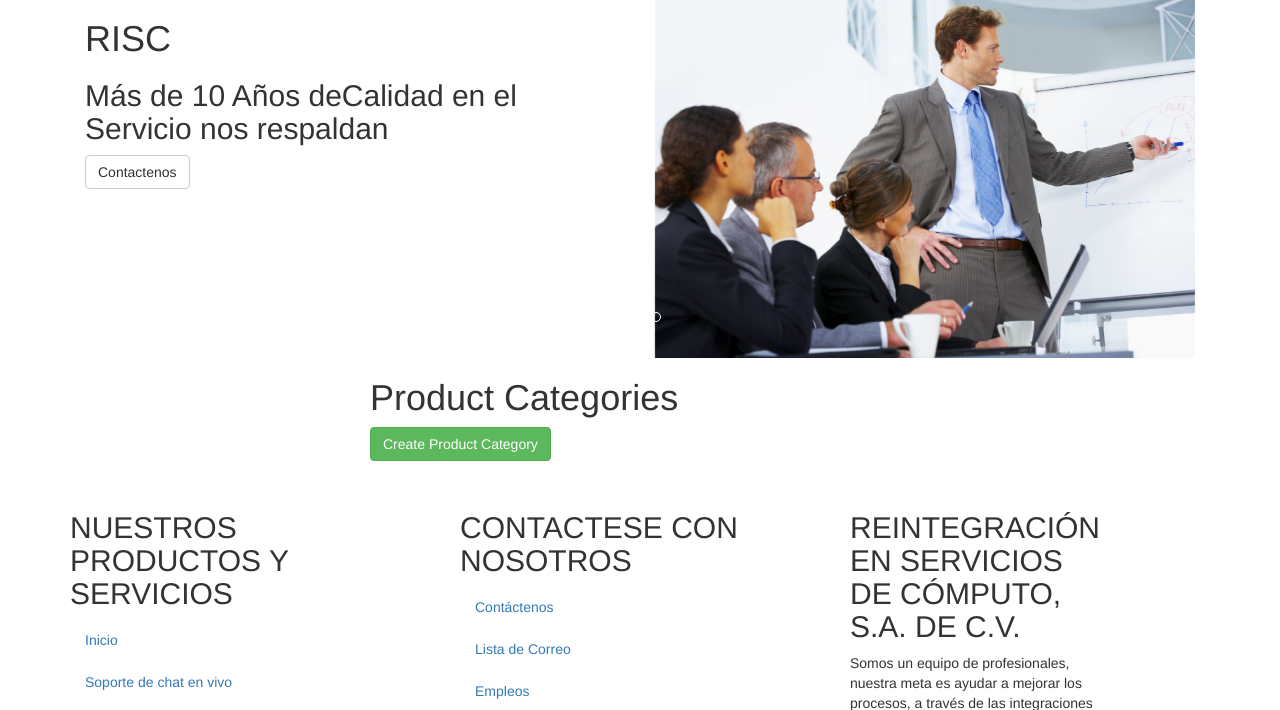
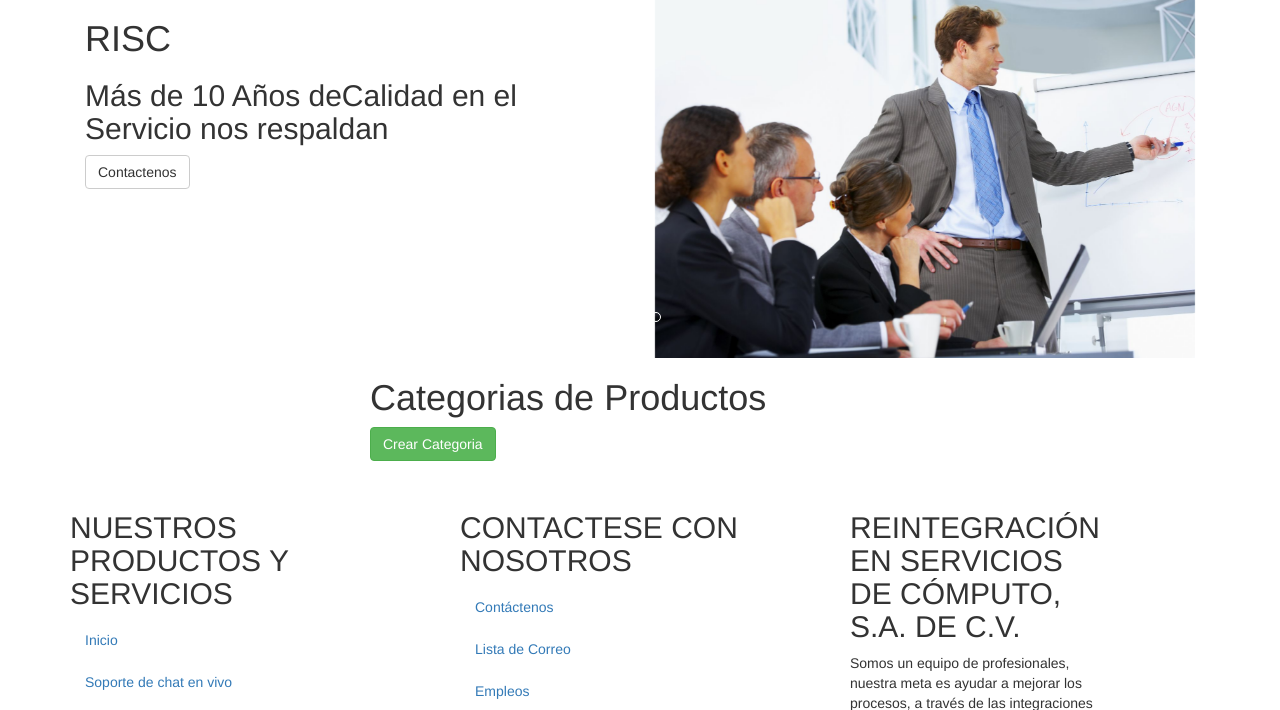
Before and after one commit to Fausto1313/ERP, a Yii app: template views/product-category/index.php in a window 1280 px wide. Shown: the part 161-871 px from the top of the page. Run offline with PHP 8.4 and a stand-in for Yii, Linux system fonts and the light colour scheme; the template is opened without the code that fills it, so the values that code supplies are empty; some libraries are stand-ins or nearby versions.

Commit message:
cambio a vistas product-category

```diff
--- a/views/product-category/create.php
+++ b/views/product-category/create.php
@@ -2,8 +2,8 @@
 
 use yii\helpers\Html;
 
-$this->title = 'Create Product Category';
-$this->params['breadcrumbs'][] = ['label' => 'Product Categories', 'url' => ['index']];
+$this->title = 'Crear ';
+$this->params['breadcrumbs'][] = ['label' => 'Categorias de Productos', 'url' => ['index']];
 $this->params['breadcrumbs'][] = $this->title;
 ?>
 <div class="product-category-create">
--- a/views/product-category/index.php
+++ b/views/product-category/index.php
@@ -3,7 +3,7 @@
 use yii\helpers\Html;
 use yii\grid\GridView;
 
-$this->title = 'Product Categories';
+$this->title = 'Categorias de Productos';
 $this->params['breadcrumbs'][] = $this->title;
 ?>
 <div class="product-category-index">
@@ -11,7 +11,7 @@ $this->params['breadcrumbs'][] = $this->title;
     <h1><?= Html::encode($this->title) ?></h1>
 
     <p>
-        <?= Html::a('Create Product Category', ['create'], ['class' => 'btn btn-success']) ?>
+        <?= Html::a('Crear Categoria', ['create'], ['class' => 'btn btn-success']) ?>
     </p>
 
     <?php // echo $this->render('_search', ['model' => $searchModel]); ?>
--- a/views/product-category/update.php
+++ b/views/product-category/update.php
@@ -3,8 +3,8 @@
 use yii\helpers\Html;
 
 
-$this->title = 'Update Product Category: ' . $model->name;
-$this->params['breadcrumbs'][] = ['label' => 'Product Categories', 'url' => ['index']];
+$this->title = 'Update Categoria de Producto: ' . $model->name;
+$this->params['breadcrumbs'][] = ['label' => 'Categoria de Productos', 'url' => ['index']];
 $this->params['breadcrumbs'][] = ['label' => $model->name, 'url' => ['view', 'id' => $model->id]];
 $this->params['breadcrumbs'][] = 'Update';
 ?>
--- a/views/product-category/view.php
+++ b/views/product-category/view.php
@@ -4,7 +4,7 @@ use yii\helpers\Html;
 use yii\widgets\DetailView;
 
 $this->title = $model->name;
-$this->params['breadcrumbs'][] = ['label' => 'Product Categories', 'url' => ['index']];
+$this->params['breadcrumbs'][] = ['label' => 'Categoria de Productos', 'url' => ['index']];
 $this->params['breadcrumbs'][] = $this->title;
 \yii\web\YiiAsset::register($this);
 ?>
```
